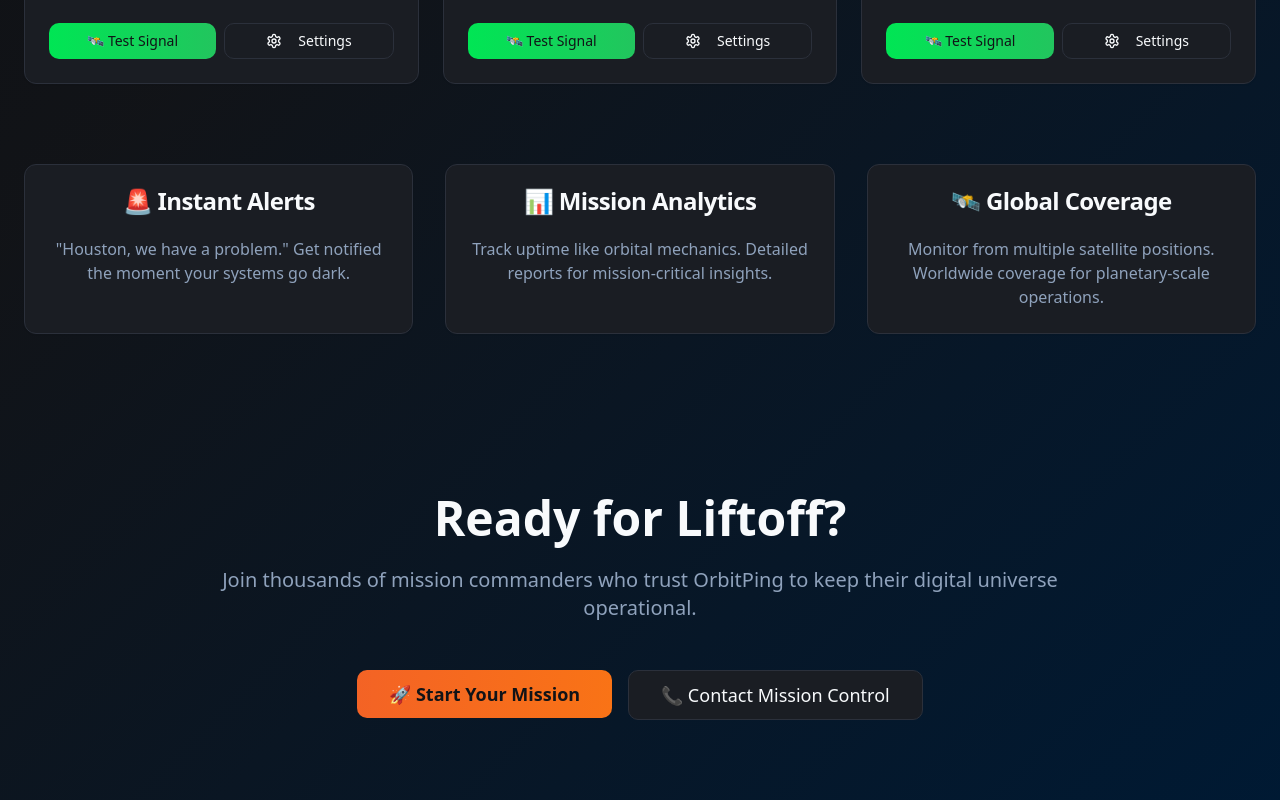
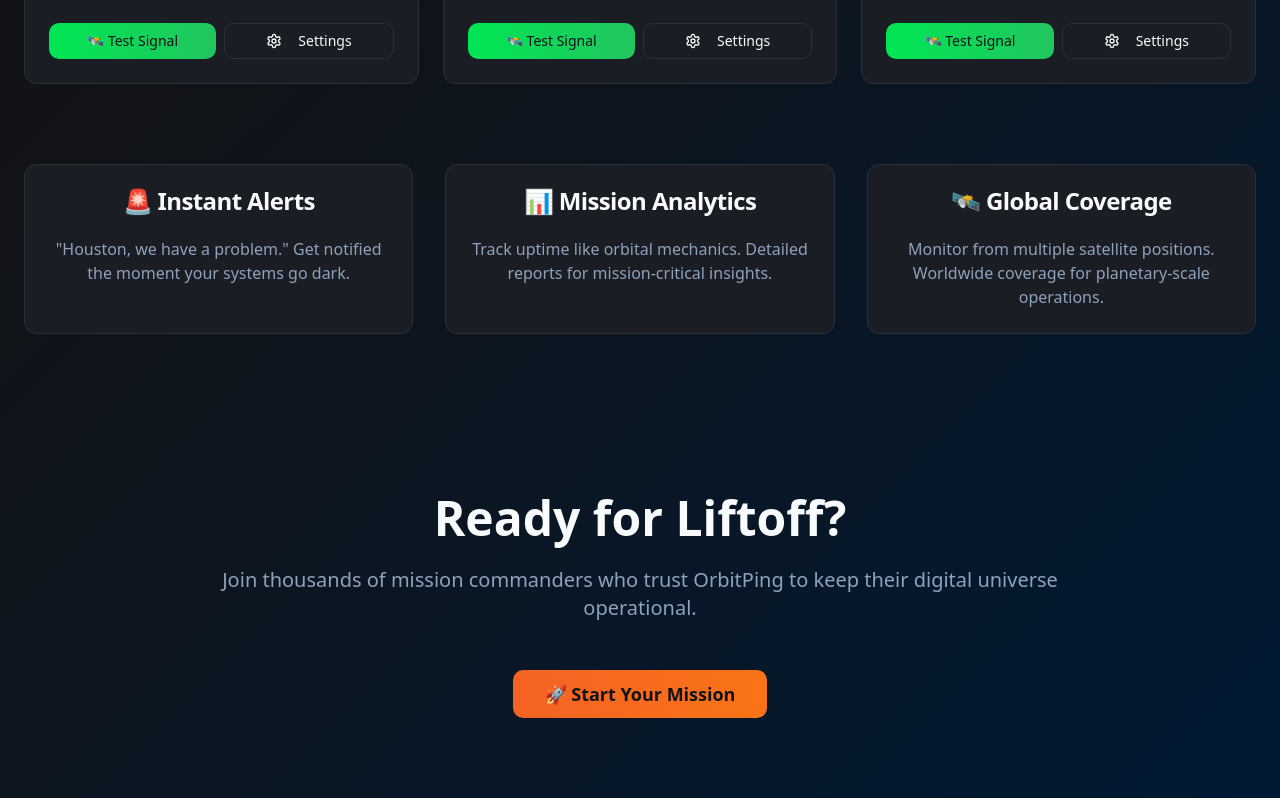
Before and after one commit to NicOnlyOne/orbit-ping-mission-control-23124, a React (Vite) app: page / in a window 1280 px wide. Shown: the part 1584-2384 px from the top of the page. Built offline with nearby package versions, Linux system fonts and the light colour scheme.

Commit message:
Phone number CTA deleted

```diff
--- a/src/pages/Index.tsx
+++ b/src/pages/Index.tsx
@@ -400,9 +400,6 @@ const Index = () => {
                 </Button>
               </Link>
             )}
-            <Button variant="command" size="lg" className="text-lg px-8 py-6">
-              📞 Contact Mission Control
-            </Button>
           </div>
         </div>
       </section>
```
